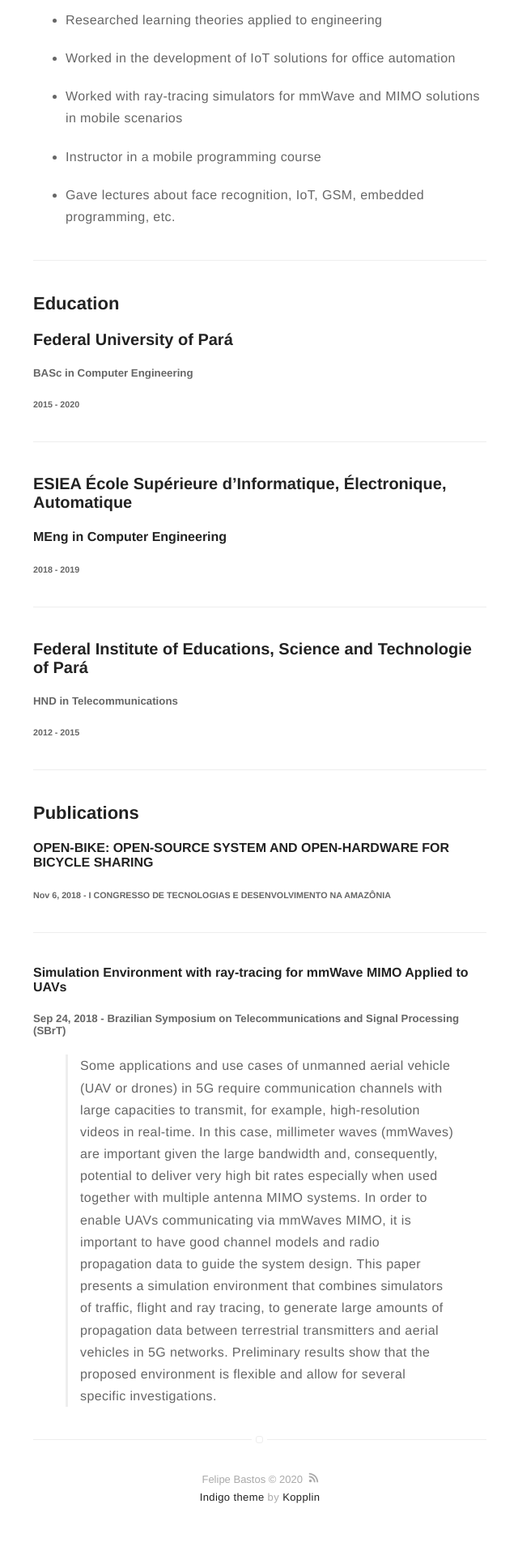
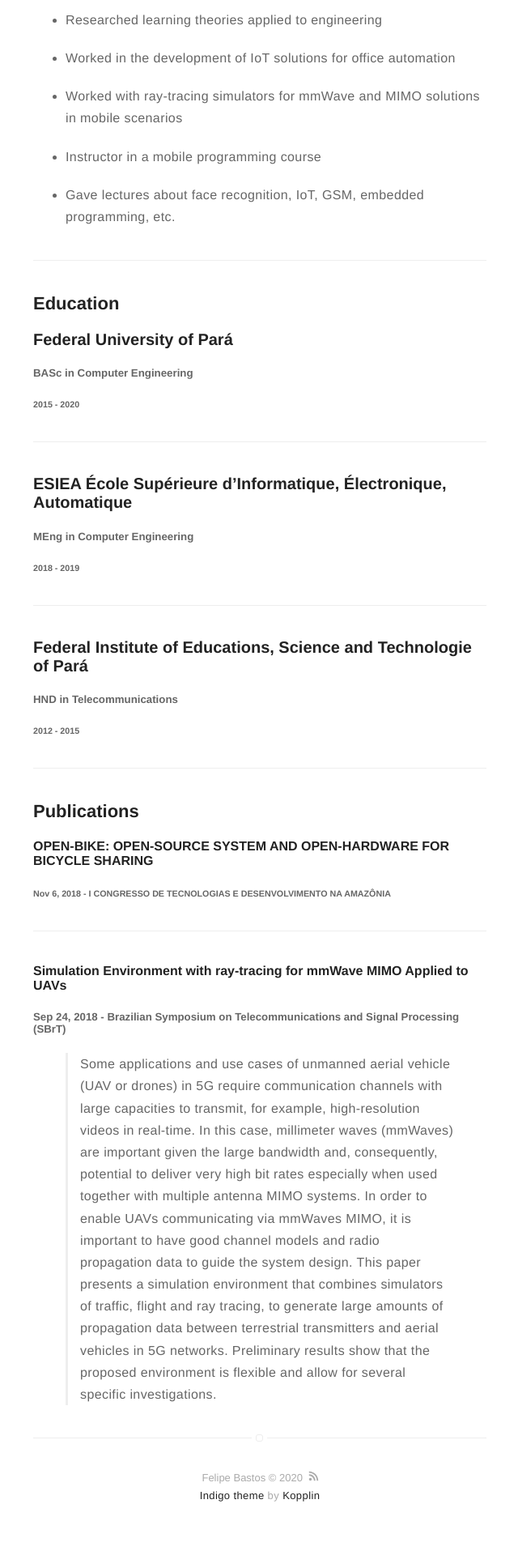
Before and after one commit to felipebastosb/felipebastosb.github.io, a Jekyll site: the page built from resume.md, in a window 1280 px wide. Shown: the part 1436-3356 px from the top of the page at 81% size, without its empty margins (319-959 px from the left). Built offline with Jekyll 4.4.1, drawn with Linux system fonts in a browser that asks for light colours.

```diff
--- a/resume.md
+++ b/resume.md
@@ -59,7 +59,7 @@ Here you can download my CV in [Portuguese](https://google.com/), [English](http
 ---
 
 ### ESIEA École Supérieure d'Informatique, Électronique, Automatique
-#### MEng in Computer Engineering
+##### MEng in Computer Engineering
 ###### 2018 - 2019
 
 ---
```
